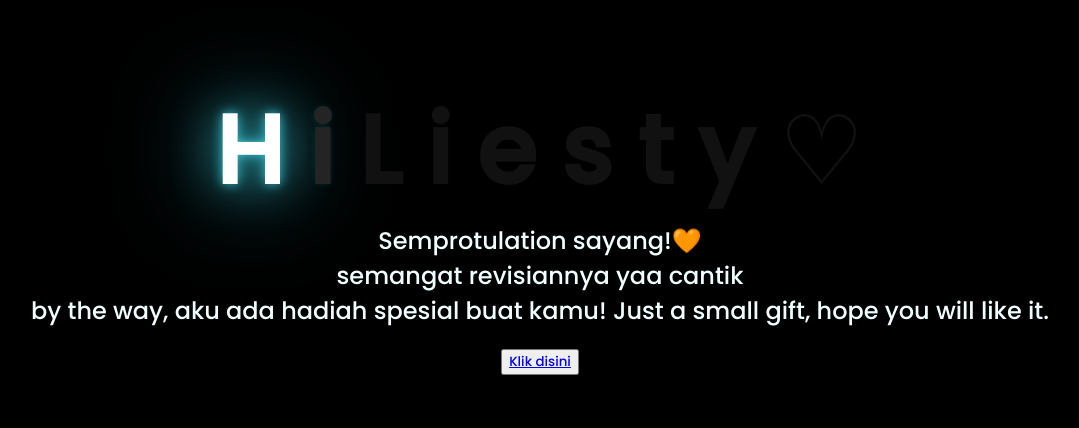
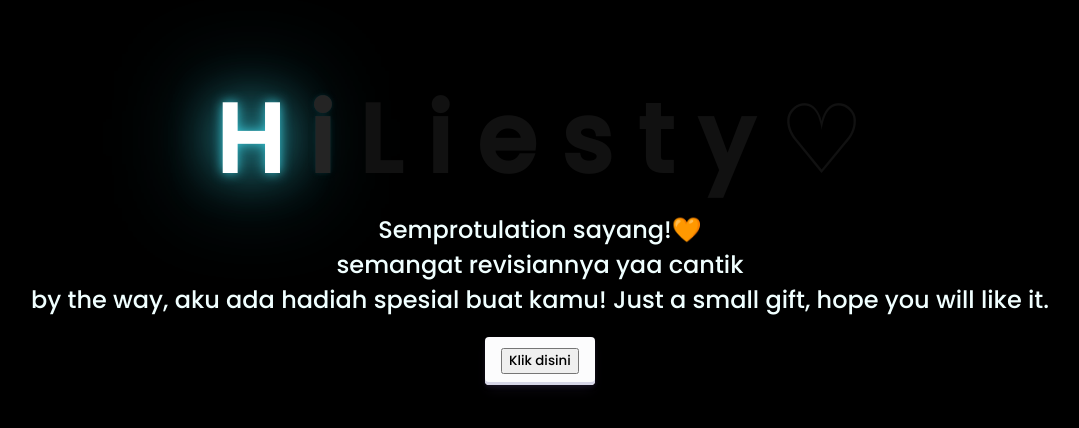
Before and after one commit to urboyfriendjuan/congrats, a plain HTML site: page index.html in a window 1280 px wide. Shown: the part 182-610 px from the top of the page, without its empty margins (108-1187 px from the left). Drawn offline with Linux system fonts and the light colour scheme.

Commit message:
Update index.html

```diff
--- a/index.html
+++ b/index.html
@@ -28,10 +28,11 @@
         <span>by the way, aku ada hadiah spesial buat kamu!</span>
         <span>Just a small gift, hope you will like it.</span>
     </div>
-    <div class="button">
-        <button>
+    <div class="button-30">
+        <button role="button">Klik disini</button>
+<!--         <button>
             <a href="flower.html">Klik disini</a>
-        </button>
+        </button> -->
 
     </div>
 </body>
```
